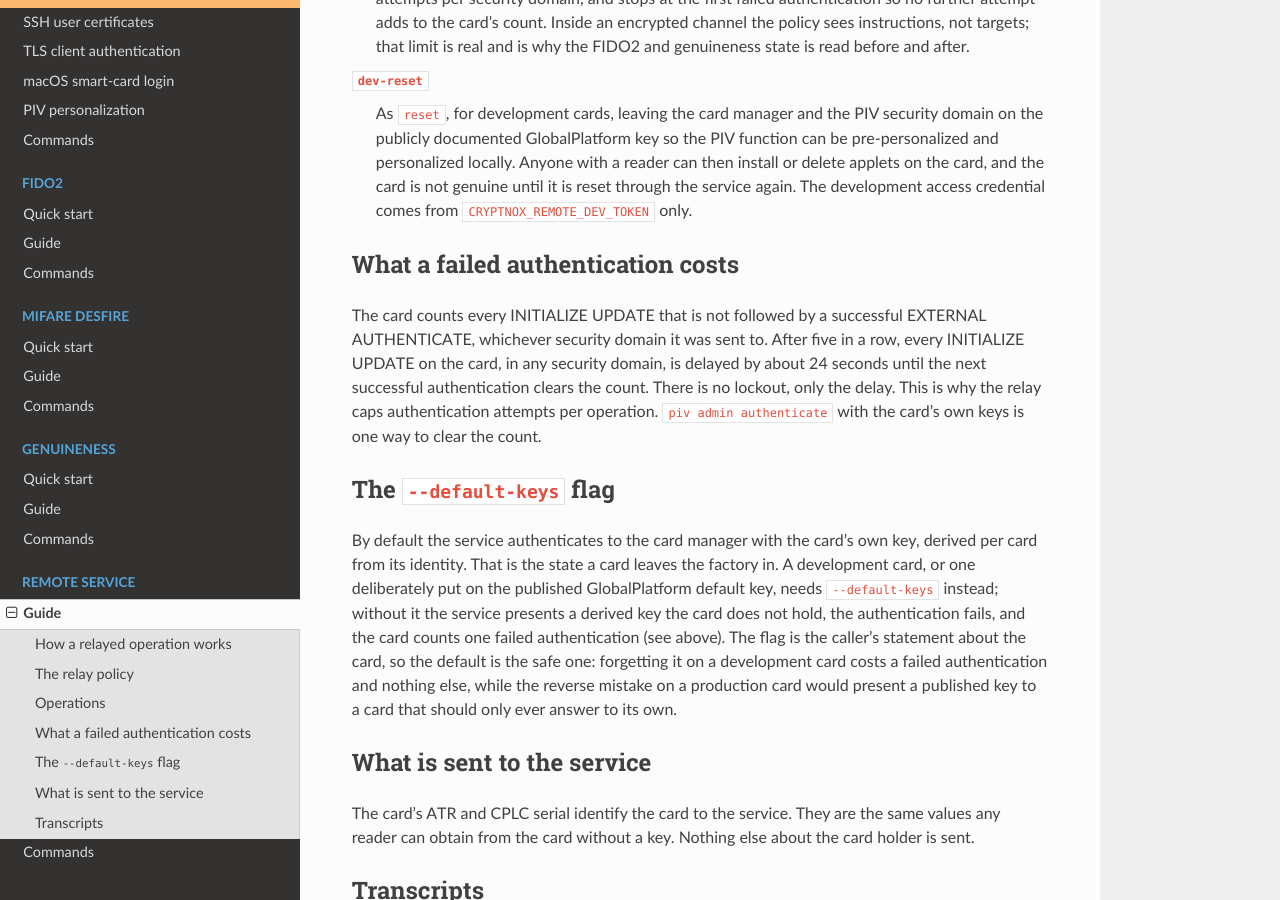
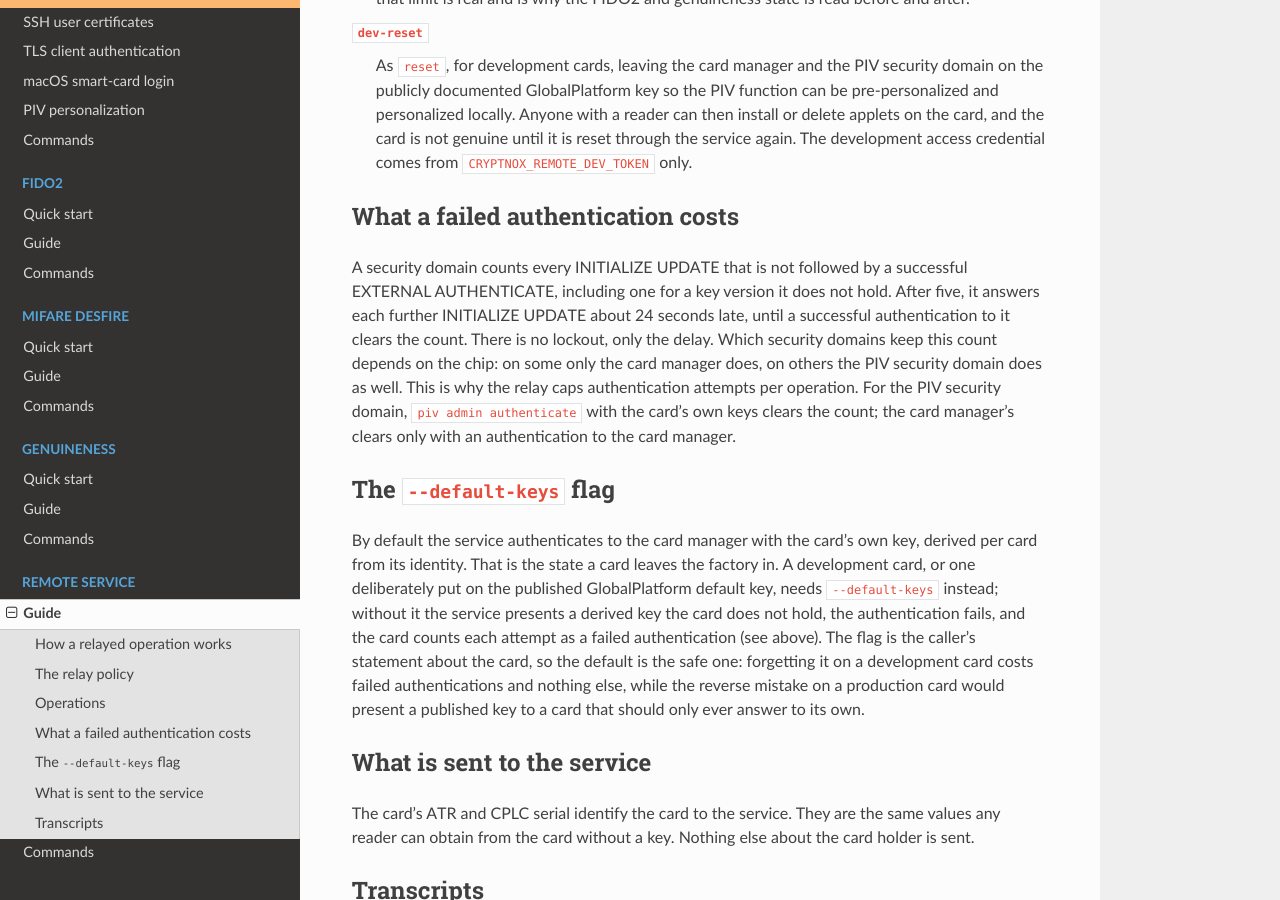
Before and after one commit to cryptnox/cryptnox-id-cli, a Sphinx documentation site: the page built from docs/remote/remote-guide.rst, in a window 1280 px wide and 900 px high, scrolled down 1792 px. Built offline with Sphinx 7.4.7 and the Read the Docs theme 3.1.0, drawn with Linux system fonts in a browser that asks for light colours; some of the changed text lies outside the part shown.

Commit message:
Point full PIV resets at the remote service and tidy before release
The messages for a finalized applet and for a failed load-config, and four
documentation pages, sent a full PIV reset to Cryptnox support. They name
the remote PIV service now, which performs it.

--create-key-object says, in its warning and in the option help, that the
key object it creates is permanent, also when the chip then refuses the
key size: the object is created before the generation or import, and an
applet never removes it.

The remote guide describes inspect as reading each security domain's key
information without authenticating. The section on failed authentications
says the count is kept per security domain, includes INITIALIZE UPDATEs for
a key version the domain does not hold, depends on the chip for which
domains keep it, and clears only with an authentication to that domain.

The CHANGELOG lists the CI coverage measurement once.

Co-Authored-By: Claude Opus 5.5 <noreply@anthropic.com>

```diff
--- a/docs/factory/factory-commands.rst
+++ b/docs/factory/factory-commands.rst
@@ -51,8 +51,8 @@ coexists on 9A — see the
 .. warning::
 
    ``finalize`` is **irreversible** — it locks the applet's structure for the
-   card's lifetime. A full reset of the PIV applet is a Cryptnox operation:
-   contact Cryptnox support. It is gated by a
+   card's lifetime. A full reset of the PIV applet runs through the Cryptnox
+   remote PIV service (:doc:`/remote/remote-guide`). It is gated by a
    typed confirmation token when run interactively, or the
    ``--i-understand-this-is-irreversible`` flag when run non-interactively —
    either satisfies the gate. Never run it on a card you are still developing
--- a/docs/piv/piv-commands.rst
+++ b/docs/piv/piv-commands.rst
@@ -66,7 +66,8 @@ prompts or the ``CRYPTNOX_PIV_PIN`` / ``CRYPTNOX_PIV_NEW_PIN`` / ``CRYPTNOX_PIV_
    ``piv pin unblock``, ``piv puk change``, or any other tool — consumes one
    retry. Exhausting the PUK retries is **permanent**: a blocked PUK has no
    recovery path. A full reset of the PIV applet, which erases all keys and
-   certificates, is a Cryptnox operation (contact Cryptnox support). Check
+   certificates, runs through the Cryptnox remote PIV service
+   (:doc:`/remote/remote-guide`). Check
    ``piv pin status`` (non-decrementing) before guessing.
 
 Admin channel
--- a/docs/piv/piv-personalization.rst
+++ b/docs/piv/piv-personalization.rst
@@ -219,8 +219,8 @@ Step 6 — finalize (irreversible, factory)
    :doc:`/factory/factory-commands`.
 
 ``finalize`` transitions the applet to its ``SECURED`` operational state. It
-is irreversible; a full reset of the PIV applet is a Cryptnox operation
-(contact Cryptnox support). Interactively it asks
+is irreversible; a full reset of the PIV applet runs through the Cryptnox
+remote PIV service (:doc:`/remote/remote-guide`). Interactively it asks
 you to type the token ``FINALIZE-PIV``; non-interactively it requires the
 ``--i-understand-this-is-irreversible`` flag instead — either satisfies the
 gate.
--- a/docs/piv/ssh-public-key-authentication.rst
+++ b/docs/piv/ssh-public-key-authentication.rst
@@ -95,8 +95,9 @@ If your card already has a different profile applied (e.g. it already went
 through :doc:`/piv/quick-start-a-working-piv-card` on 9C), this profile
 cannot be loaded over it: existing key objects keep their role, and
 ``--create-key-object`` creates new ones with the default profile's roles
-(AUTHENTICATE only on 9A). A full reset of the PIV applet is a Cryptnox
-operation: contact Cryptnox support. A blank/pre-perso card needs no such
+(AUTHENTICATE only on 9A). A full reset of the PIV applet runs through the
+Cryptnox remote PIV service (:doc:`/remote/remote-guide`). A blank/pre-perso
+card needs no such
 step.
 
 .. code-block:: console
--- a/docs/remote/remote-guide.rst
+++ b/docs/remote/remote-guide.rst
@@ -47,12 +47,9 @@ Operations
 
 ``inspect``
    Probes whether the PIV applet and its security domain are present and which
-   key versions they carry. Key-free: the relay refuses every EXTERNAL
-   AUTHENTICATE, so the service never completes an authentication. Not free:
-   the service enumerates key versions with one INITIALIZE UPDATE each, two on
-   a card as shipped, and the card counts each of them as a failed
-   authentication (see below). Two or three runs in a row reach the delay. The
-   relay admits at most four INITIALIZE UPDATEs per run.
+   key versions they carry. Key-free: the service reads each security domain's
+   key information without authenticating, and the relay refuses every
+   EXTERNAL AUTHENTICATE. A run leaves no failed authentication on the card.
 
 ``attest``
    Generates a key in one slot and returns a key-attestation certificate for
@@ -97,13 +94,16 @@ Operations
 What a failed authentication costs
 ----------------------------------
 
-The card counts every INITIALIZE UPDATE that is not followed by a successful
-EXTERNAL AUTHENTICATE, whichever security domain it was sent to. After five in
-a row, every INITIALIZE UPDATE on the card, in any security domain, is delayed
-by about 24 seconds until the next successful authentication clears the count.
-There is no lockout, only the delay. This is why the relay caps authentication
-attempts per operation. ``piv admin authenticate`` with the card's own keys is
-one way to clear the count.
+A security domain counts every INITIALIZE UPDATE that is not followed by a
+successful EXTERNAL AUTHENTICATE, including one for a key version it does not
+hold. After five, it answers each further INITIALIZE UPDATE about 24 seconds
+late, until a successful authentication to it clears the count. There is no
+lockout, only the delay. Which security domains keep this count depends on the
+chip: on some only the card manager does, on others the PIV security domain
+does as well. This is why the relay caps authentication attempts per
+operation. For the PIV security domain, ``piv admin authenticate`` with the
+card's own keys clears the count; the card manager's clears only with an
+authentication to the card manager.
 
 The ``--default-keys`` flag
 ---------------------------
@@ -113,10 +113,10 @@ key, derived per card from its identity. That is the state a card leaves the
 factory in. A development card, or one deliberately put on the published
 GlobalPlatform default key, needs ``--default-keys`` instead; without it the
 service presents a derived key the card does not hold, the authentication
-fails, and the card counts one failed authentication (see above). The flag is
-the caller's statement about the card, so the default is the safe one:
-forgetting it on a development card costs a failed authentication and nothing
-else, while the reverse mistake on a production card would present a published
+fails, and the card counts each attempt as a failed authentication (see
+above). The flag is the caller's statement about the card, so the default is
+the safe one: forgetting it on a development card costs failed authentications
+and nothing else, while the reverse mistake on a production card would present a published
 key to a card that should only ever answer to its own.
 
 What is sent to the service
```
Also changed, not shown: CHANGELOG.md (+4 -4 lines), 2 other files.
